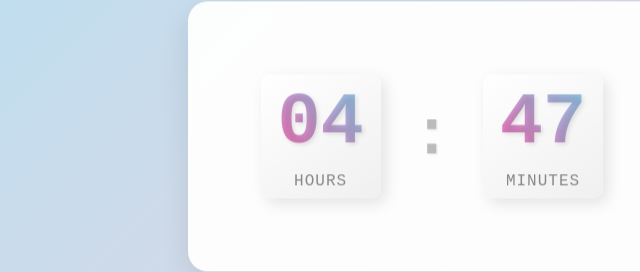
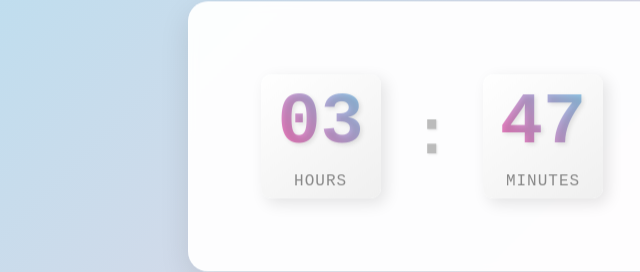
Before and after one commit to alexfierascu/surpriza, a plain HTML site: page index.html in a window 1280 px wide. Shown: the part 256-528 px from the top of the page, 97-737 px from the left. Drawn offline with Linux system fonts and the light colour scheme.

Commit message:
add favicon, change page title & target hour

```diff
--- a/index.html
+++ b/index.html
@@ -3,7 +3,8 @@
 <head>
     <meta charset="UTF-8">
     <meta name="viewport" content="width=device-width, initial-scale=1.0">
-    <title>Countdown to 17:20</title>
+    <title>surprize - surprize</title>
+    <link rel="icon" type="image/svg+xml" href="favicon.svg">
     <link rel="stylesheet" href="styles.css">
 </head>
 <body>
--- a/script.js
+++ b/script.js
@@ -1,7 +1,7 @@
 function updateCountdown() {
     const now = new Date();
     let target = new Date();
-    target.setHours(17, 20, 0, 0);
+    target.setHours(16, 20, 0, 0);
 
     // If current time is past 17:20, set target to next day
     if (now > target) {
```
Also changed, not shown: favicon.svg (added).
